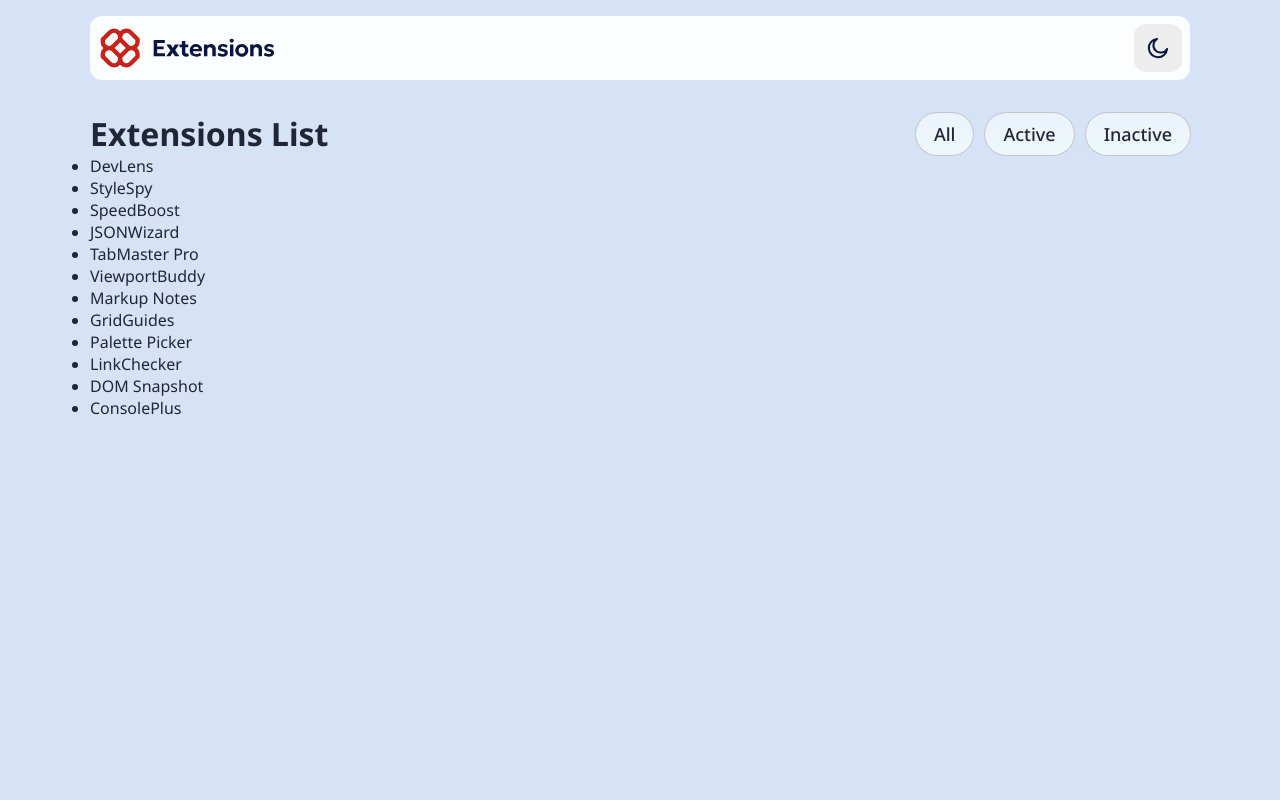
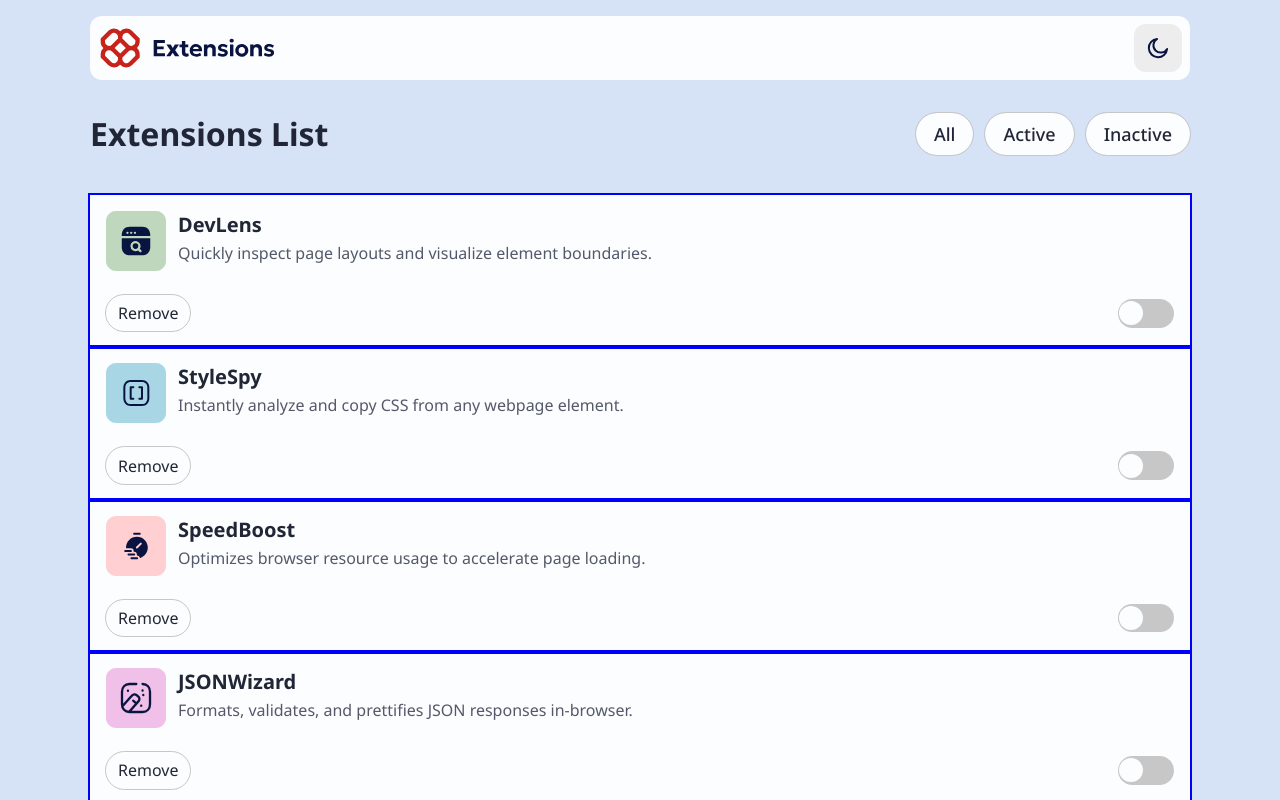
Before and after one commit to Lewis-mbui/browser-extension-manager-ui, a React (Vite) app: page / in a window 1280 px wide. Shown: the top 800 px of the page. Built offline with nearby package versions, Linux system fonts and the light colour scheme.

Commit message:
build extension card component

```diff
--- /dev/null
+++ b/src/components/ExtensionCard.tsx
@@ -0,0 +1,25 @@
+import type Extension from "../entities/Extension";
+
+interface Props {
+  extension: Extension;
+}
+
+const ExtensionCard = ({ extension }: Props) => {
+  return (
+    <li className="extension">
+      <div className="extension__grid">
+        <img src={extension.logo} alt="" />
+        <div className="extension__content">
+          <h2>{extension.name}</h2>
+          <p className="extension__text">{extension.description}</p>
+        </div>
+      </div>
+      <div className="extension__actions">
+        <button className="btn btn--primary btn--remove">Remove</button>
+        <button className="btn btn--extension-toggle"></button>
+      </div>
+    </li>
+  );
+};
+
+export default ExtensionCard;
--- a/src/components/ExtensionGrid.tsx
+++ b/src/components/ExtensionGrid.tsx
@@ -1,12 +1,13 @@
 import useExtensions from "../hooks/useExtensions";
+import ExtensionCard from "./ExtensionCard";
 
 const ExtensionGrid = () => {
   const { extensions } = useExtensions();
 
   return (
-    <ul>
+    <ul className="extensions__list">
       {extensions.map((extension, index) => (
-        <li key={index}>{extension.name}</li>
+        <ExtensionCard key={index} extension={extension}></ExtensionCard>
       ))}
     </ul>
   );
--- /dev/null
+++ b/src/entities/Extension.ts
@@ -0,0 +1,5 @@
+export default interface Extension {
+  logo: string;
+  name: string;
+  description: string;
+}
--- a/src/index.css
+++ b/src/index.css
@@ -33,17 +33,20 @@
 
 
   --bg-body: var(--clr-neutral-200);
-  --bg-extension: var(--gradient-light);
+  --bg-extension: var(--clr-neutral-0);
   --bg-active: var(--clr-red-700);
   --bg-filter-hover: var(--clr-neutral-100);
   --bg-remove: var(--clr-neutral-0);
   --bg-header: var(--clr-neutral-0);
   --bg-theme-toggle: var(--clr-neutral-100);
   --bg-extension-toggle: var(--clr-neutral-300);
+  --bg-remove-hover: var(--clr-red-500);
 
   --color-body: var(--clr-neutral-800);
-  --color-extension: var(--clr-neutral-300);
+  --color-extension: var(--clr-neutral-600);
   --color-active: var(--clr-neutral-0);
+  --color-outlines: var(--clr-neutral-300);
+  --color-remove-hover: var(--clr-neutral-0);
 
 
   --ff-primary: 'Noto Sans', sans-serif;
@@ -55,7 +58,7 @@
 
 .dark-mode {
   --bg-body: var(--clr-neutral-900);
-  --bg-extension: var(--gradient-dark);
+  --bg-extension: var(--clr-neutral-800);
   --bg-theme-toggle: var(--clr-neutral-600);
   --bg-active: var(--clr-red-400);
   --bg-filter-hover: var(--clr-neutral-600);
@@ -63,11 +66,14 @@
   --bg-header: var(--clr-neutral-800);
   --bg-theme-toggle: var(--clr-neutral-700);
   --bg-extension-toggle: var(--clr-neutral-600);
+  --bg-remove-hover: var(--clr-red-700);
 
 
   --color-body: var(--clr-neutral-0);
-  --color-extension: var(--clr-neutral-600);
+  --color-extension: var(--clr-neutral-300);
   --color-active: var(--clr-neutral-800);
+  --color-outlines: var(--clr-neutral-600);
+  --color-remove-hover: var(--clr-neutral-900);
 }
 
 /* BASE STYLES */
@@ -89,6 +95,12 @@ body {
 h1 {
   font-weight: var(--fw-bold);
   font-size: 2rem;
+}
+
+h2 {
+  font-weight: var(--fw-bold);
+  font-size: 1.25rem;
+  margin-bottom: .25rem;
 }
 
 img, svg {
@@ -117,7 +129,7 @@ img, svg {
 .btn--primary {
   border-radius: 100vw;
   color: var(--color-body);
-  outline: 1px solid var(--color-extension);
+  outline: 1px solid var(--color-outlines);
 }
 
 .btn--filter {
@@ -143,6 +155,13 @@ img, svg {
 .btn--remove {
   padding: .45em .75em;
   background-color: var(--bg-remove);
+  transition: background-color 200ms, color 200ms;
+}
+
+.btn--remove:hover {
+  background-color: var(--bg-remove-hover);
+  color: var(--color-remove-hover);
+  outline: 0;
 }
 
 .btn--theme-toggle {
@@ -199,6 +218,10 @@ img, svg {
 .btn--extension-toggle.active::before {
  left: 98%;
  transform: translate(-100%, -50%);
+}
+
+.btn--extension-toggle:hover {
+  opacity: .8;
 }
 
 /* HEADER */
@@ -269,3 +292,36 @@ img, svg {
     justify-self: end;
   }
 }
+
+/* EXTENSIONS */
+.extensions {
+  margin-top: 2.5rem;
+}
+
+.extensions__list {
+  list-style: none;
+}
+
+.extension {
+  outline: 2px solid blue;
+  background: var(--bg-extension);
+  padding: 1rem;
+}
+
+.extension__grid {
+  display: grid;
+  grid-template-columns: auto 1fr;
+  column-gap: .75rem;
+}
+
+.extension__text {
+  color: var(--color-extension);
+}
+
+.extension__actions {
+  /* outline: 2px solid lightblue; */
+  display: flex;
+  align-items: center;
+  justify-content: space-between;
+  margin-top: 1.5rem;
+}
```
Also changed, not shown: src/hooks/useExtensions.ts (+1 -6 lines).
